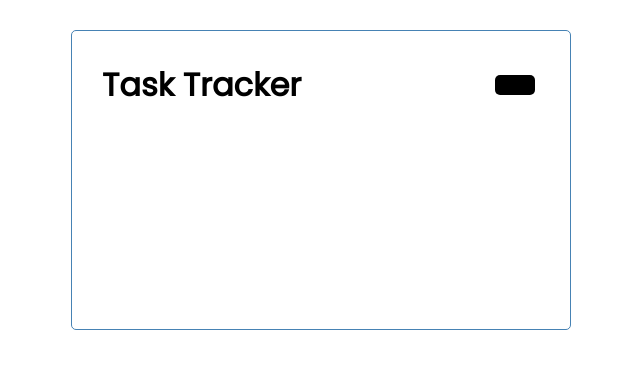
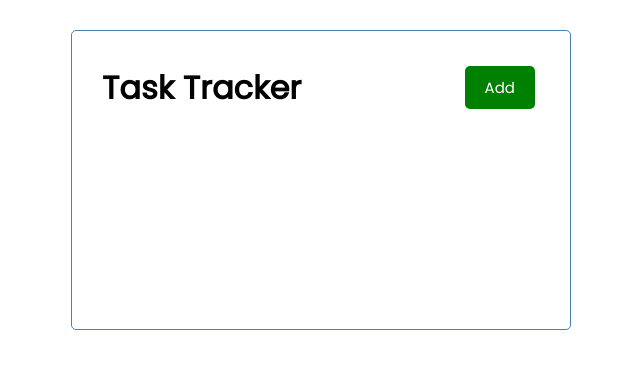
Before and after one commit to xtian-2000/react-task-tracker, a React (Create React App) app: page / in a window 1280 px wide. Shown: the top 368 px of the page, without its empty margins (319-959 px from the left). Built offline with nearby package versions, Linux system fonts and the light colour scheme.

Commit message:
- add the props to Button in Header.js

```diff
--- a/src/components/Header.js
+++ b/src/components/Header.js
@@ -4,7 +4,7 @@ const Header = () => {
   return (
     <header className="header">
         <h1>Task Tracker</h1>
-        <Button />
+        <Button color='green' text='Add' />
     </header>
   )
 }
```
